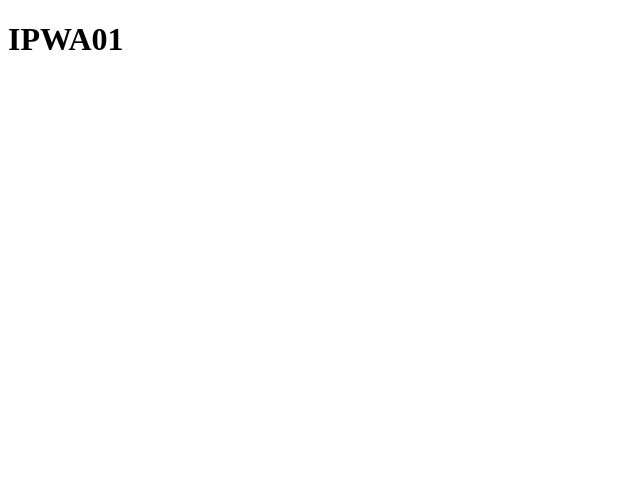
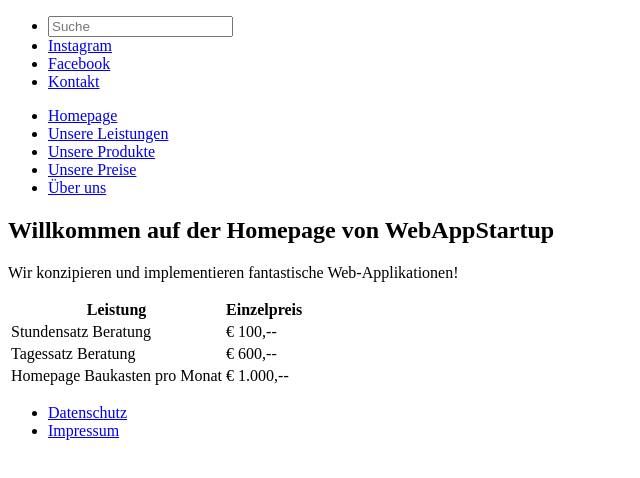
Before and after one commit to Seaboy92/CO2-Footprint, a plain HTML site: page Lesson-3/index.html in a window 1280 px wide. Shown: the whole page, without its empty margins (0-640 px from the left). Drawn offline with Linux system fonts and the light colour scheme.

Commit message:
modified:   Lesson-3/index.html

```diff
--- a/Lesson-3/index.html
+++ b/Lesson-3/index.html
@@ -1,9 +1,69 @@
 <!DOCTYPE html>
 <html lang="de">
     <head>
-        <title>IPWA01</title>
+        <title>WebAppStartup</title>
     </head>
     <body>
-        <h1>IPWA01</h1>
+        <header>
+            <nav>
+                <ul>
+                    <li>
+                        <form>
+                            <input type="text" name="suche" placeholder="Suche">
+                        </form>
+                    </li>
+                    <li><a href="https://www.instagram.com/WebAppStartup">Instagram</a></li>
+                    <li><a href="https://www.facebook.com/WebAppStartup">Facebook</a></li>
+                    <li><a href="contact.html">Kontakt</a></li>
+                </ul>
+            </nav>
+        </header>
+        <main>
+            <nav>
+                <ul>
+                    <li><a href="home.html">Homepage</a></li>
+                    <li><a href="services.html">Unsere Leistungen</a></li>
+                    <li><a href="products.html">Unsere Produkte</a></li>
+                    <li><a href="prices.html">Unsere Preise</a></li>
+                    <li><a href="about.html">Über uns</a></li>
+                </ul>
+            </nav>
+            <section>
+                <h1>Willkommen auf der Homepage von WebAppStartup</h1>
+                <p>
+                Wir konzipieren und implementieren fantastische Web-Applikationen!
+                </p>
+            </section>
+            <table>
+                <thead>
+                    <tr>
+                        <th>Leistung</th>
+                        <th>Einzelpreis</th>
+                    </tr>
+                </thead>
+                <tbody>
+                    <tr>
+                        <td>Stundensatz Beratung</td>
+                        <td>&euro; 100,--</td>
+                    </tr>
+                    <tr>
+                        <td>Tagessatz Beratung</td>
+                        <td>&euro; 600,--</td>
+                    </tr>
+                    <tr>
+                        <td>Homepage Baukasten pro Monat</td>
+                        <td>&euro; 1.000,--</td>
+                    </tr>
+                </tbody>
+            </table>
+        </main>
+        <footer>
+            <nav>
+                <ul>
+                    <li><a href="privacy.html">Datenschutz</a></li>
+                    <li><a href="imprint.html">Impressum</a></li>
+                </ul>
+            </nav>
+        </footer>
     </body>
 </html>
```
